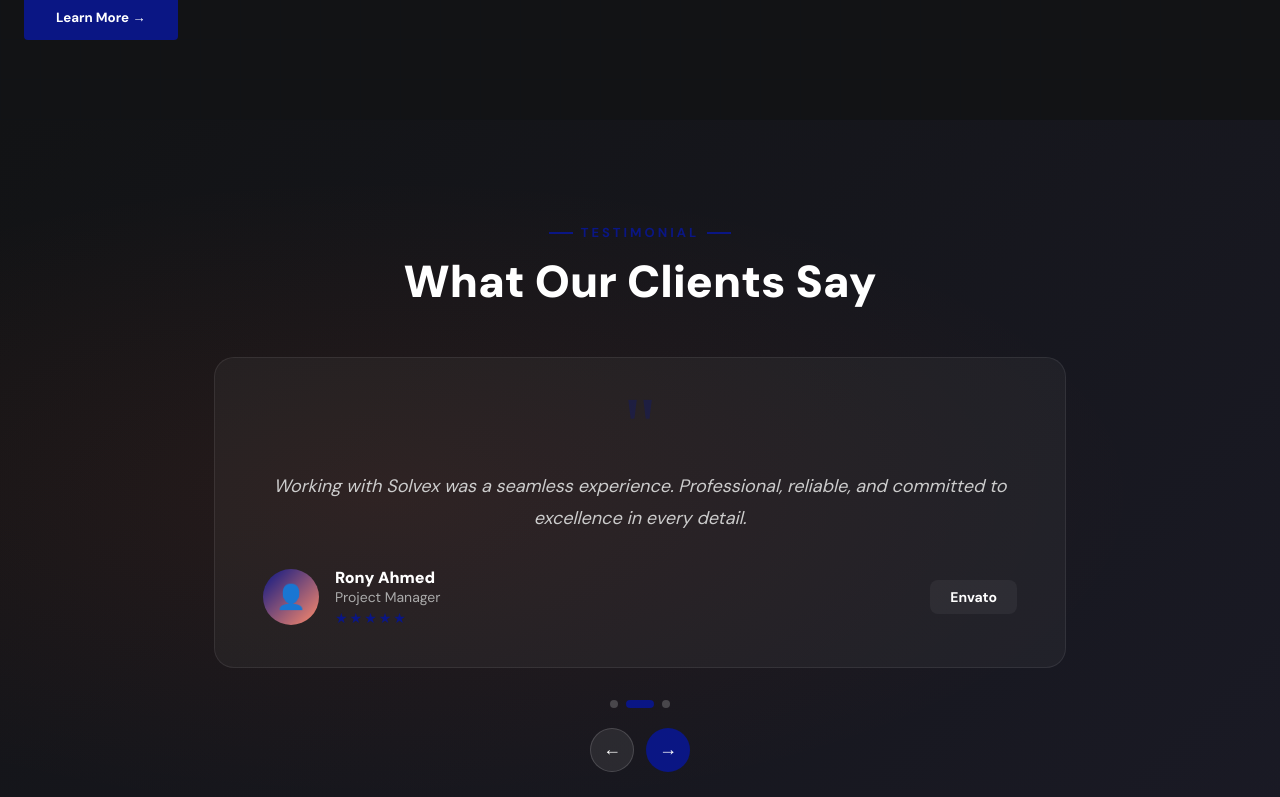
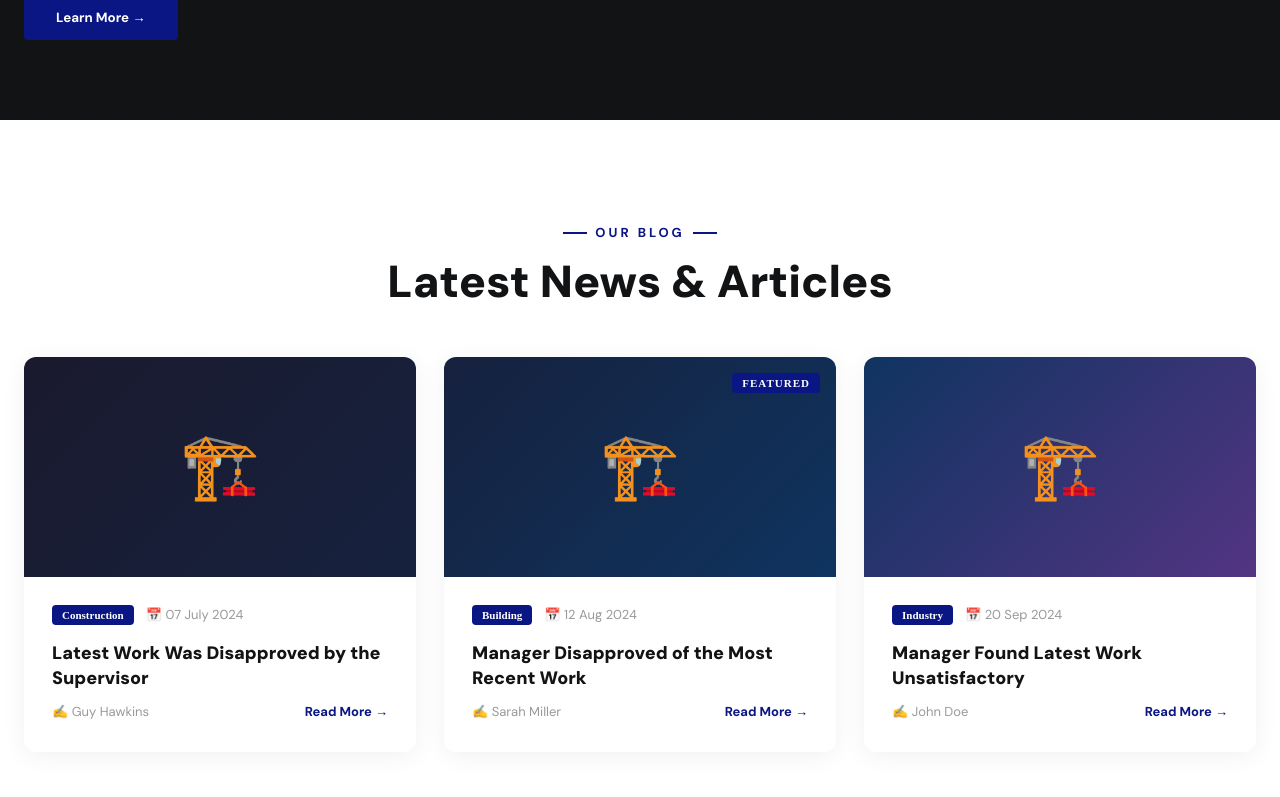
Before and after one commit to syrinehosni22/Solvex-site, a React (Vite) app in the folder xbuild-front/: page / in a window 1280 px wide. Shown: the part 5563-6360 px from the top of the page. Built offline with nearby package versions, Linux system fonts and the light colour scheme; no server answers.

Commit message:
remove testimonials section

```diff
--- a/xbuild-front/src/features/xbuild/XBuildApp.jsx
+++ b/xbuild-front/src/features/xbuild/XBuildApp.jsx
@@ -64,7 +64,7 @@ useThemeVars(info);
       <ProjectsSection />
       <ProcessSection />
       <StatsSection info={info} />
-      <TestimonialsSection />
+      {/* <TestimonialsSection /> */}
       <NewsSection />
       <ContactSection info={info} />
       <BrandsSection />
--- a/xbuild-front/src/main.jsx
+++ b/xbuild-front/src/main.jsx
@@ -44,7 +44,7 @@ createRoot(document.getElementById("root")).render(
               <Route path="services" element={<ServicesEditor />} />
               <Route path="projects" element={<ProjectsEditor />} />
               <Route path="process" element={<ProcessEditor />} />
-              <Route path="testimonials" element={<TestimonialsEditor />} />
+              {/* <Route path="testimonials" element={<TestimonialsEditor />} /> */}
               <Route path="blog" element={<BlogEditor />} />
               <Route path="stats" element={<StatsEditor />} />
               <Route path="devis" element={<DevisManager />} />
```
